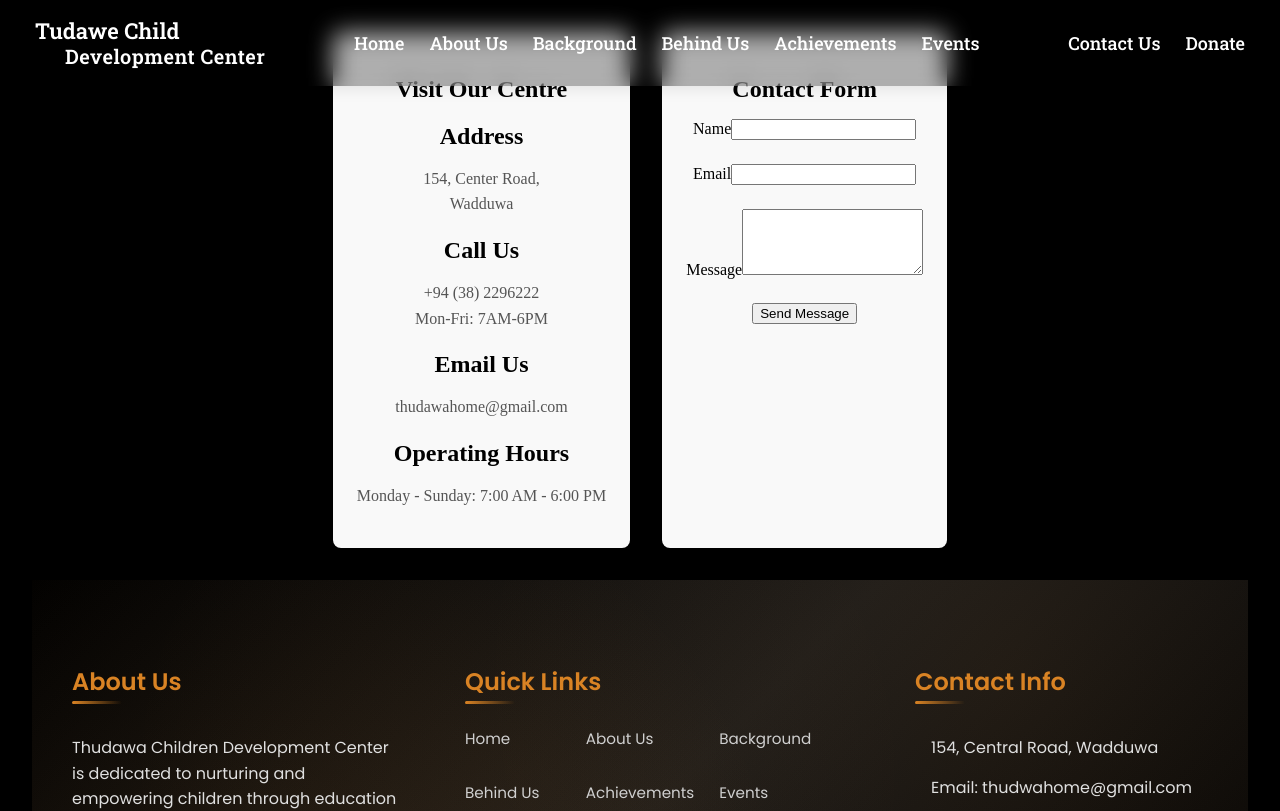
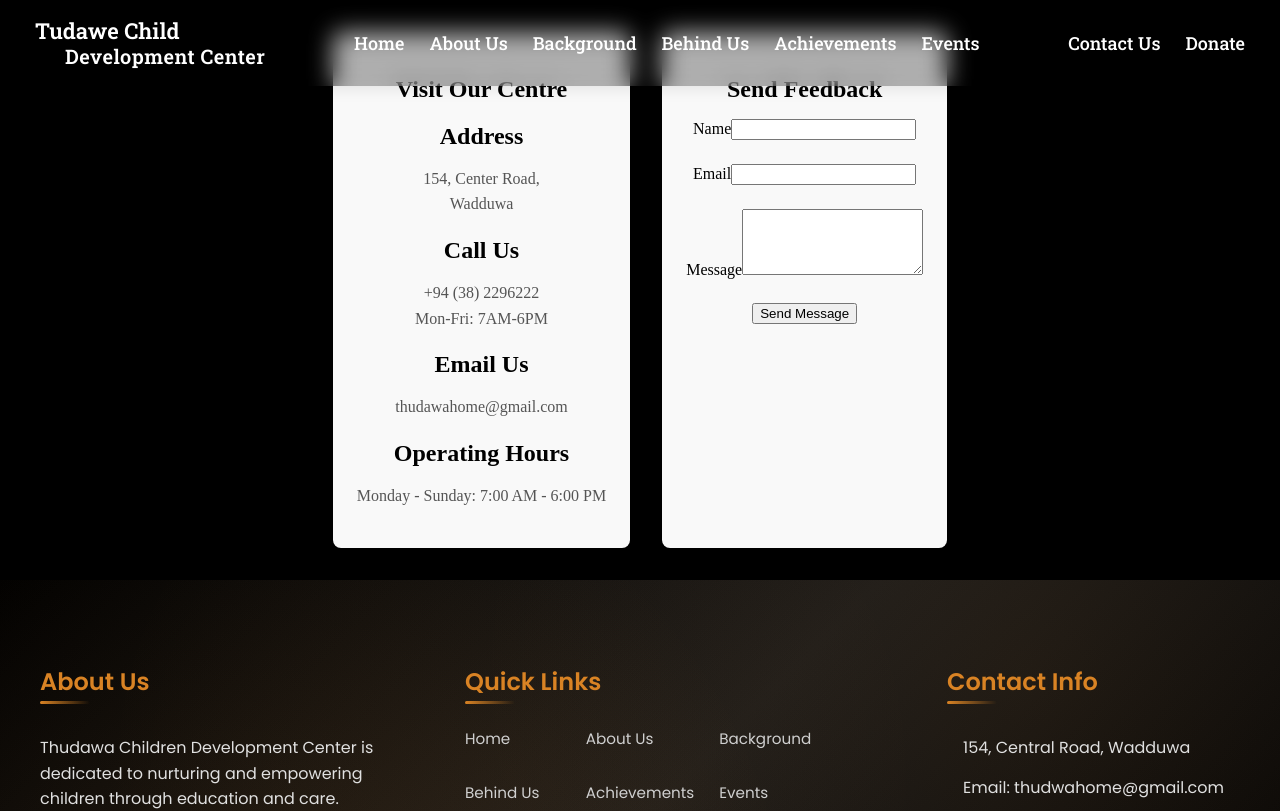
Before and after one commit to Dulan19/Thudawa_Website, a React (Create React App) app: page /Contactus in a window 1280 px wide. Shown: the top 811 px of the page. Built offline with nearby package versions, Linux system fonts and the light colour scheme.

Commit message:
Update Contactus.jsx

```diff
--- a/src/pages/Contactus.jsx
+++ b/src/pages/Contactus.jsx
@@ -4,6 +4,7 @@ import "./Stylings/Contactus.css";
 
 const Contactus = () => {
   return (
+    <div>
     <div className="contactus-container">
       <Navbar />
       <div className="contactus-card">
@@ -26,7 +27,7 @@ const Contactus = () => {
       </div>
 
       <div className ="contactus-card">
-        <h2>Contact Form</h2>
+        <h2>Send Feedback</h2>
         <form>
           <div className="form-group">
             <label htmlFor="name">Name</label>
@@ -43,9 +44,10 @@ const Contactus = () => {
           <button type="submit">Send Message</button>
         </form>
         </div>
+
+    </div>
       <Footer />
     </div>
-
   );
 };
 
```
